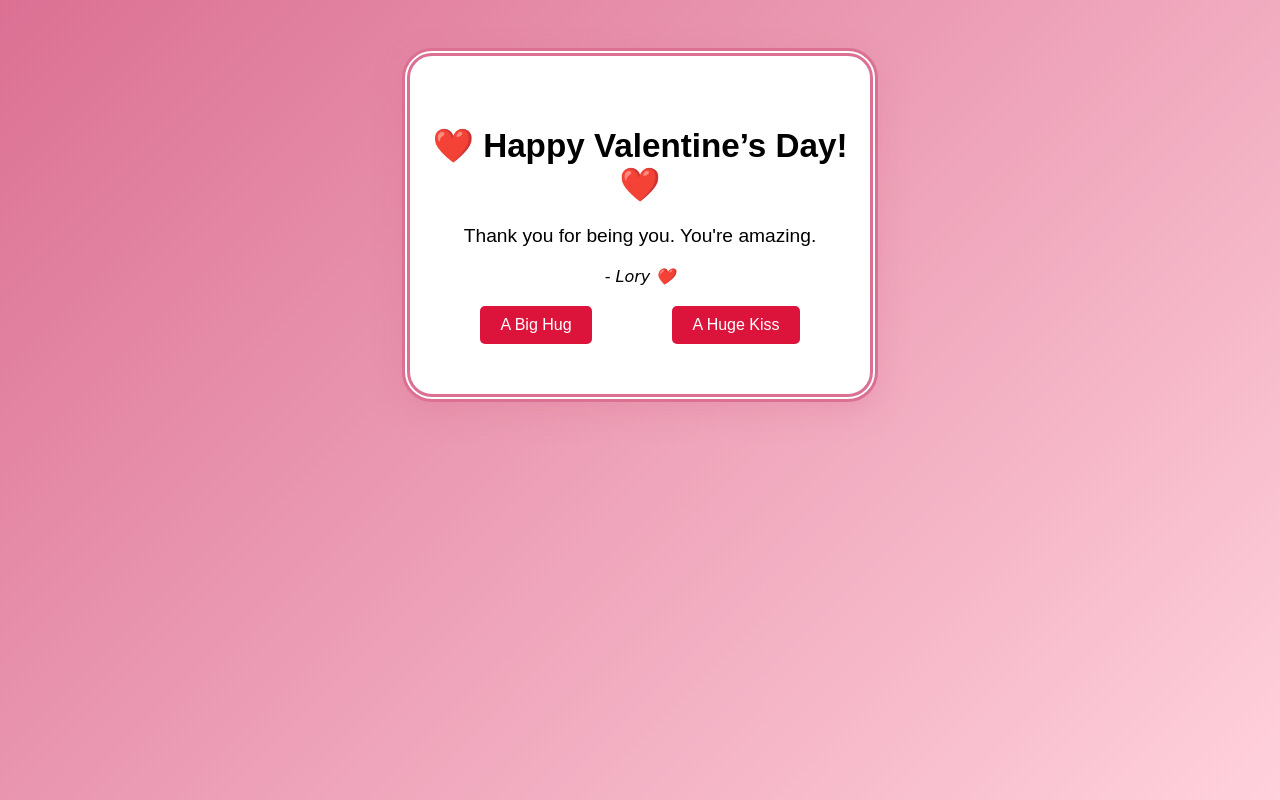
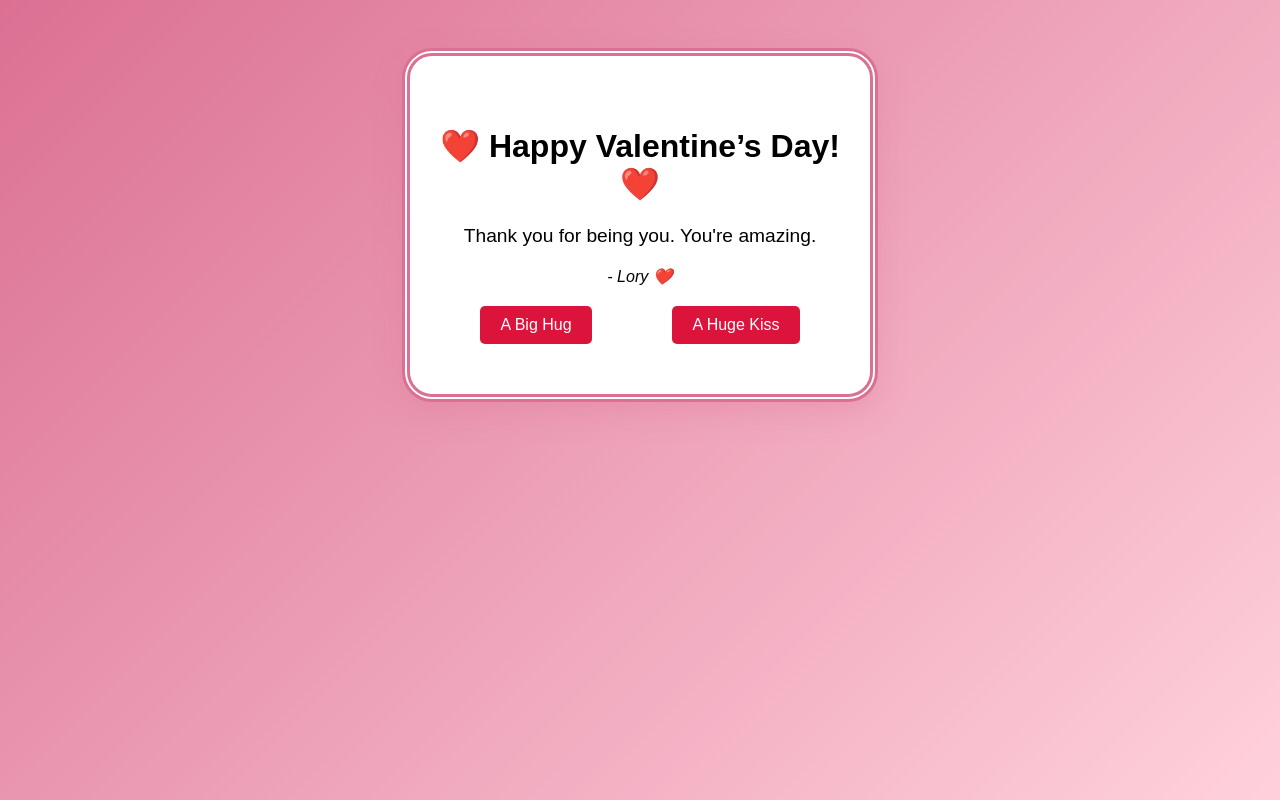
Before and after one commit to LoryPractice/HVD, a plain HTML site: page index.html in a window 1280 px wide. Drawn offline with Linux system fonts and the light colour scheme.

Commit message:
Refactor .signature class in styles.css
Removed redundant font-family declaration from .signature class.

```diff
--- a/styles.css
+++ b/styles.css
@@ -101,8 +101,7 @@ section:target {
 }
 
 .signature {
-  font-style: italic; font-family: cursive;
-}
+  font-style: italic;
 
 @keyframes heartbeat {
   0% { transform: scale(1); }
```
